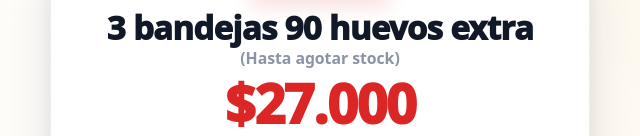
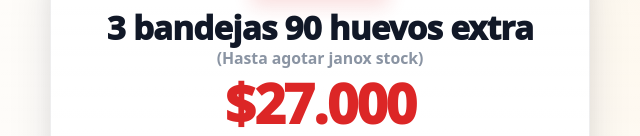
Before and after one commit to elpulentohuevo/elpulentohuevo, a plain HTML site: page index.html in a window 1280 px wide. Shown: the part 664-800 px from the top of the page, 320-960 px from the left. Drawn offline with Linux system fonts and the light colour scheme.

Commit message:
Update index.html

```diff
--- a/index.html
+++ b/index.html
@@ -79,7 +79,7 @@
             <div class="hero-offer-info">
               <h2>
                 <span class="hero-offer-title">3 bandejas 90 huevos extra</span>
-                <span class="hero-offer-color">(Hasta agotar stock)</span>
+                <span class="hero-offer-color">(Hasta agotar janox stock)</span>
               </h2>
             </div>
             <div class="hero-offer-price-box">
```
